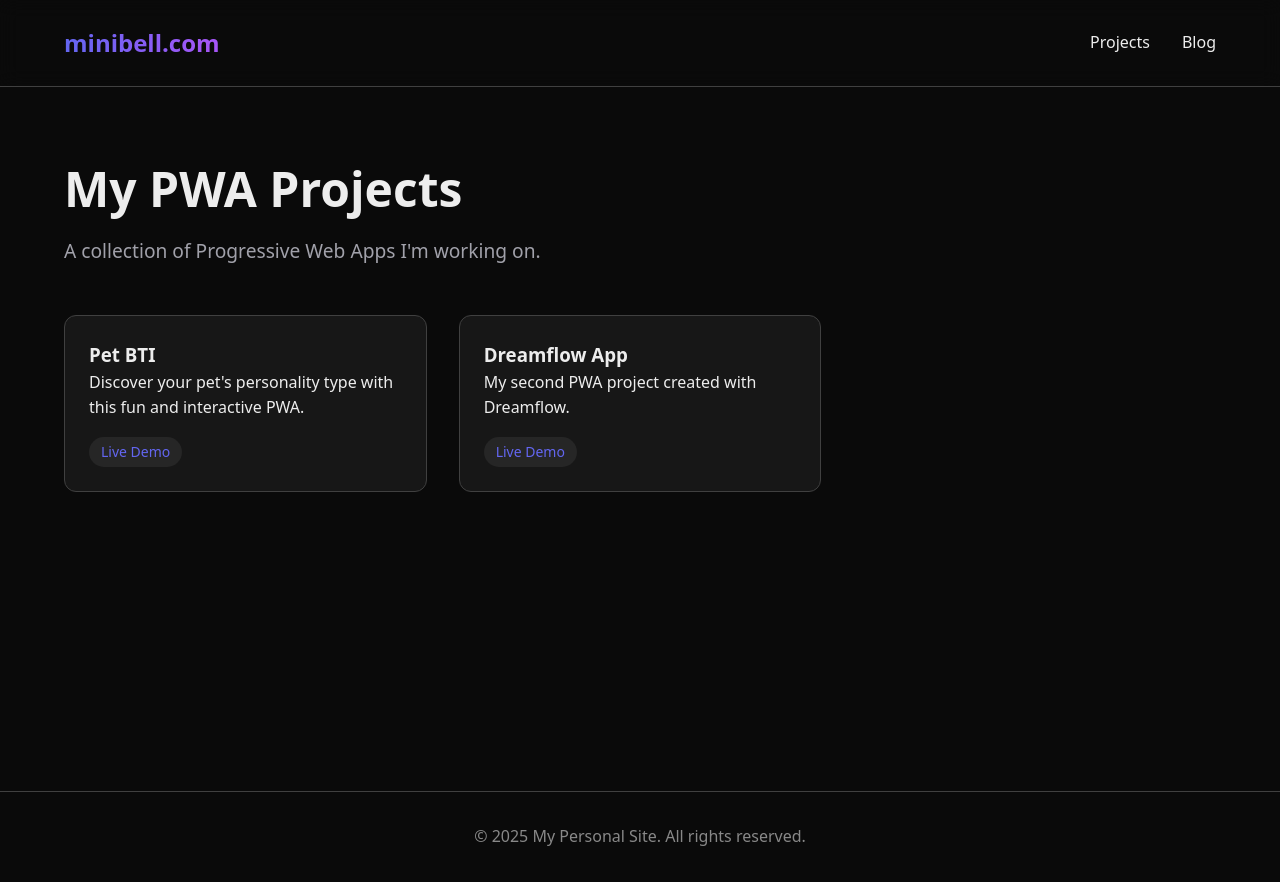
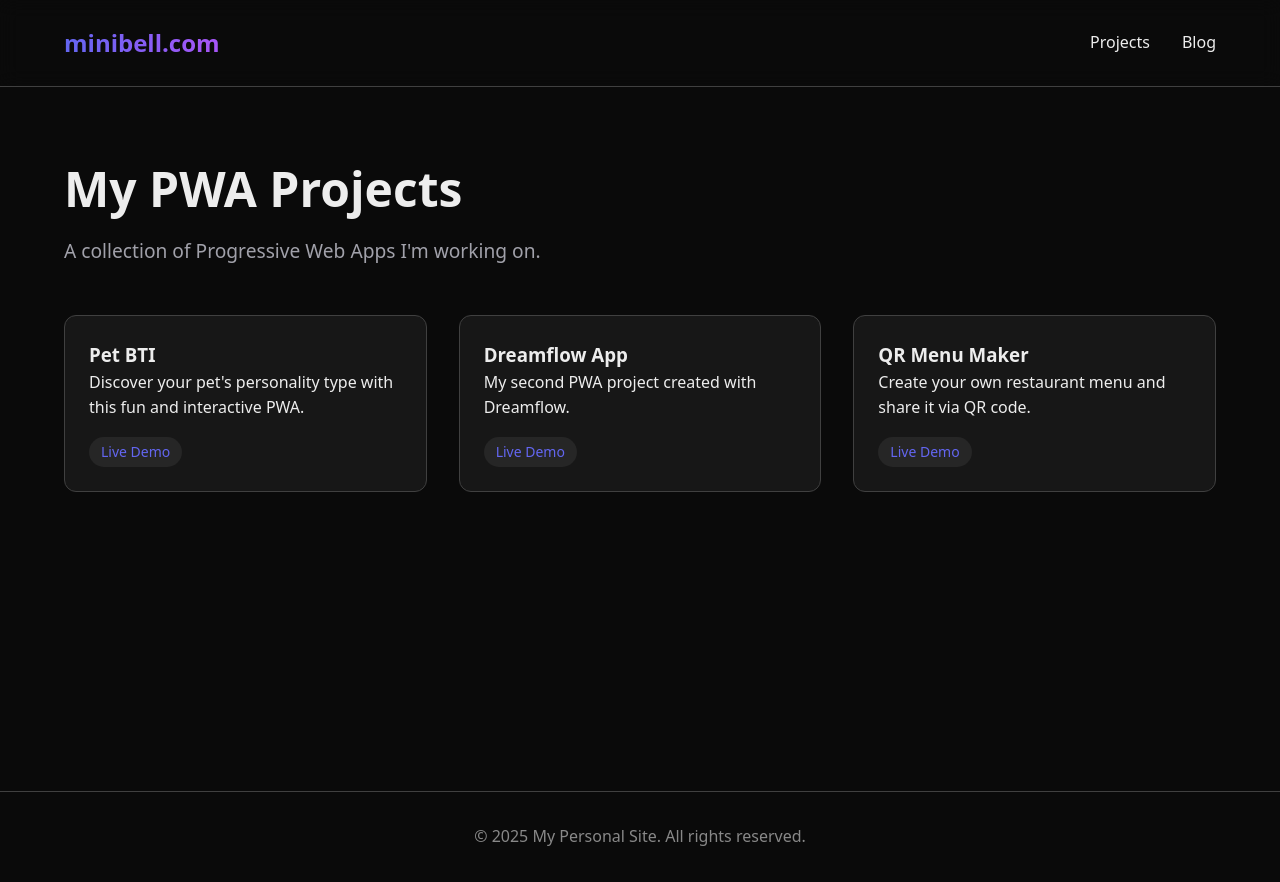
Before and after one commit to minibell7/minibell-site, a Next.js app: page /projects in a window 1280 px wide. Built offline with nearby package versions, Linux system fonts and the light colour scheme.

Commit message:
Add QR Menu Maker to projects list

```diff
--- a/src/app/projects/page.tsx
+++ b/src/app/projects/page.tsx
@@ -17,6 +17,11 @@ export default function Projects() {
                     <p>My second PWA project created with Dreamflow.</p>
                     <span className={styles.tag}>Live Demo</span>
                 </a>
+                <a href="https://qr-menu-pwlvnxfbp-minibell7s-projects.vercel.app" target="_blank" rel="noopener noreferrer" className="card">
+                    <h3>QR Menu Maker</h3>
+                    <p>Create your own restaurant menu and share it via QR code.</p>
+                    <span className={styles.tag}>Live Demo</span>
+                </a>
             </div>
         </div>
     );
```
